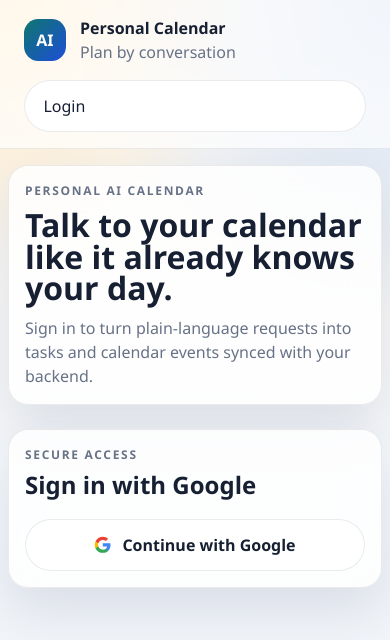
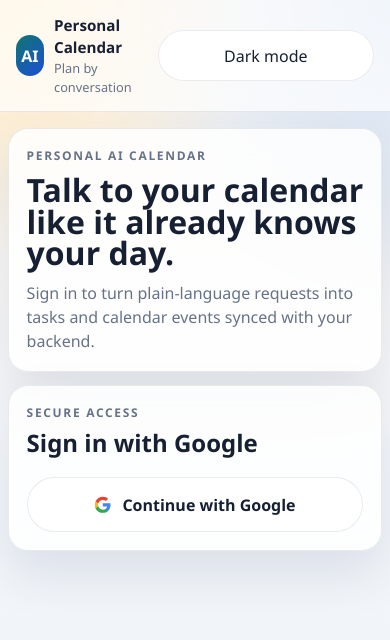
Before and after one commit to garbanzo12/Calendar-website, a React (Vite) app in the folder frontend/: page /login in a window 390 px wide. Shown: the top 640 px of the page. Built offline with nearby package versions, Linux system fonts and the light colour scheme; no server answers.

Commit message:
UI
The UI has changed; the login now only supports Google sign-in, and the theme has been updated.

```diff
--- a/frontend/src/App.jsx
+++ b/frontend/src/App.jsx
@@ -1,3 +1,4 @@
+import { useEffect, useState } from "react";
 import { Navigate, Route, Routes } from "react-router-dom";
 
 import Navbar from "./components/Navbar";
@@ -27,10 +28,20 @@ function GuestRoute({ children }) {
 
 export default function App() {
   const { token } = useAuth();
+  const [theme, setTheme] = useState(() => localStorage.getItem("calendar_theme") || "light");
+
+  useEffect(() => {
+    document.documentElement.setAttribute("data-theme", theme);
+    localStorage.setItem("calendar_theme", theme);
+  }, [theme]);
+
+  const toggleTheme = () => {
+    setTheme((currentTheme) => (currentTheme === "light" ? "dark" : "light"));
+  };
 
   return (
     <div className="app-shell">
-      <Navbar isAuthenticated={Boolean(token)} />
+      <Navbar isAuthenticated={Boolean(token)} isDarkTheme={theme === "dark"} onToggleTheme={toggleTheme} />
       <Routes>
         <Route
           path="/login"
@@ -45,7 +56,7 @@ export default function App() {
           path="/dashboard"
           element={
             <ProtectedRoute>
-              <Dashboard />
+              <Dashboard isDarkTheme={theme === "dark"} onToggleTheme={toggleTheme} />
             </ProtectedRoute>
           }
         />
--- a/frontend/src/components/Navbar.jsx
+++ b/frontend/src/components/Navbar.jsx
@@ -2,7 +2,7 @@ import { Link, useNavigate } from "react-router-dom";
 
 import { useAuth } from "../context/AuthContext";
 
-export default function Navbar({ isAuthenticated }) {
+export default function Navbar({ isAuthenticated, isDarkTheme, onToggleTheme }) {
   const { user, logout } = useAuth();
   const navigate = useNavigate();
 
@@ -22,6 +22,9 @@ export default function Navbar({ isAuthenticated }) {
       </Link>
 
       <nav className="nav-actions">
+        <button className="ghost-button theme-toggle" onClick={onToggleTheme} type="button">
+          {isDarkTheme ? "Light mode" : "Dark mode"}
+        </button>
         {isAuthenticated ? (
           <>
             <div className="user-chip">
@@ -35,13 +38,7 @@ export default function Navbar({ isAuthenticated }) {
               Logout
             </button>
           </>
-        ) : (
-          <>
-            <Link className="ghost-button" to="/login">
-              Login
-            </Link>
-          </>
-        )}
+        ) : null}
       </nav>
     </header>
   );
--- a/frontend/src/pages/Dashboard.jsx
+++ b/frontend/src/pages/Dashboard.jsx
@@ -3,10 +3,9 @@ import { useState } from "react";
 import CalendarView from "../components/CalendarView";
 import Chat from "../components/Chat";
 import TaskList from "../components/TaskList";
-import { getApiErrorMessage } from "../api/errors";
 import { useAuth } from "../context/AuthContext";
 
-export default function Dashboard() {
+export default function Dashboard({ isDarkTheme, onToggleTheme }) {
   const { user } = useAuth();
   const [refreshCounter, setRefreshCounter] = useState(0);
   const greeting = user?.name?.split(" ")[0] || "there";
@@ -18,13 +17,16 @@ export default function Dashboard() {
   return (
     <main className="dashboard-shell">
       <section className="hero-banner">
-        <div>
+        <div className="hero-content">
           <p className="eyebrow">Dashboard</p>
           <h1>{greeting}, your calendar is ready for conversation.</h1>
           <p>
             Use chat to schedule tasks, review what is coming up, and see everything aligned on the calendar.
           </p>
         </div>
+        <button className="ghost-button dashboard-theme-toggle" onClick={onToggleTheme} type="button">
+          {isDarkTheme ? "Light mode" : "Dark mode"}
+        </button>
       </section>
 
       <section className="dashboard-grid">
--- a/frontend/src/styles/global.css
+++ b/frontend/src/styles/global.css
@@ -3,7 +3,7 @@
   font-family: "Segoe UI", "Helvetica Neue", sans-serif;
   line-height: 1.5;
   font-weight: 400;
-  background:
+  --page-background:
     radial-gradient(circle at top left, rgba(255, 199, 95, 0.36), transparent 28%),
     radial-gradient(circle at top right, rgba(20, 122, 255, 0.2), transparent 34%),
     linear-gradient(180deg, #fff8ef 0%, #f4f7fb 55%, #eef2f7 100%);
@@ -20,6 +20,25 @@
   --shadow: 0 22px 50px rgba(42, 56, 92, 0.12);
 }
 
+[data-theme="dark"] {
+  color-scheme: dark;
+  --page-background:
+    radial-gradient(circle at top left, rgba(56, 189, 248, 0.16), transparent 30%),
+    radial-gradient(circle at top right, rgba(110, 231, 183, 0.12), transparent 34%),
+    linear-gradient(180deg, #0a1020 0%, #111827 55%, #131e30 100%);
+  color: #e8edf9;
+  --ink: #e8edf9;
+  --muted: #aab5cf;
+  --panel: rgba(17, 24, 39, 0.78);
+  --panel-strong: #111827;
+  --line: rgba(190, 206, 236, 0.18);
+  --accent: #2dd4bf;
+  --accent-strong: #14b8a6;
+  --accent-soft: rgba(45, 212, 191, 0.2);
+  --danger: #f87171;
+  --shadow: 0 22px 50px rgba(2, 6, 23, 0.45);
+}
+
 * {
   box-sizing: border-box;
 }
@@ -32,6 +51,7 @@ body,
 }
 
 body {
+  background: var(--page-background);
   color: var(--ink);
 }
 
@@ -64,7 +84,7 @@ button {
   gap: 1rem;
   padding: 1rem 1.5rem;
   backdrop-filter: blur(20px);
-  background: rgba(255, 255, 255, 0.7);
+  background: color-mix(in srgb, var(--panel-strong) 70%, transparent);
   border-bottom: 1px solid var(--line);
 }
 
@@ -122,7 +142,7 @@ button {
   gap: 0.75rem;
   padding: 0.45rem 0.85rem;
   border-radius: 999px;
-  background: rgba(255, 255, 255, 0.95);
+  background: color-mix(in srgb, var(--panel-strong) 92%, transparent);
   border: 1px solid var(--line);
 }
 
@@ -153,7 +173,7 @@ button {
 }
 
 .ghost-button {
-  background: white;
+  background: var(--panel-strong);
   color: var(--ink);
   border: 1px solid var(--line);
 }
@@ -179,6 +199,9 @@ button {
   justify-content: center;
   gap: 0.65rem;
   font-weight: 600;
+  width: min(100%, 360px);
+  margin: 0 auto;
+  padding: 0.9rem 1.35rem;
 }
 
 .google-icon {
@@ -223,6 +246,21 @@ button {
   padding: 2.2rem;
 }
 
+.hero-banner {
+  display: flex;
+  justify-content: space-between;
+  align-items: flex-start;
+  gap: 1rem;
+}
+
+.hero-content {
+  max-width: 65ch;
+}
+
+.dashboard-theme-toggle {
+  flex-shrink: 0;
+}
+
 .auth-hero h1,
 .hero-banner h1 {
   margin: 0.6rem 0 0.8rem;
@@ -257,6 +295,10 @@ button {
 .chat-form {
   display: grid;
   gap: 0.95rem;
+}
+
+.auth-form {
+  justify-items: center;
 }
 
 .auth-form label {
@@ -667,13 +709,22 @@ button {
   }
 
   .navbar {
-    flex-direction: column;
-    align-items: stretch;
+    padding: 0.85rem 1rem;
   }
 
   .nav-actions {
-    justify-content: space-between;
+    width: 100%;
+    justify-content: flex-end;
     flex-wrap: wrap;
+  }
+
+  .auth-hero,
+  .auth-card {
+    padding: 1.4rem;
+  }
+
+  .hero-banner {
+    align-items: center;
   }
 }
 
@@ -689,15 +740,55 @@ button {
   .hero-banner,
   .panel {
     border-radius: 1.25rem;
-    padding: 1rem;
+    padding: 1.1rem;
+  }
+
+  .auth-page {
+    gap: 0.85rem;
+  }
+
+  .hero-banner {
+    flex-direction: column;
+    align-items: stretch;
   }
 
   .task-card,
   .panel-header,
-  .nav-actions,
   .user-chip {
     flex-direction: column;
     align-items: stretch;
+  }
+
+  .navbar {
+    gap: 0.75rem;
+  }
+
+  .brand {
+    gap: 0.65rem;
+  }
+
+  .brand strong {
+    font-size: 0.95rem;
+  }
+
+  .brand p {
+    font-size: 0.8rem;
+  }
+
+  .nav-actions {
+    justify-content: stretch;
+    width: 100%;
+  }
+
+  .theme-toggle,
+  .google-login-button,
+  .user-chip,
+  .nav-actions .ghost-button {
+    width: 100%;
+  }
+
+  .google-login-button {
+    min-height: 2.9rem;
   }
 
   .message-bubble {
```
